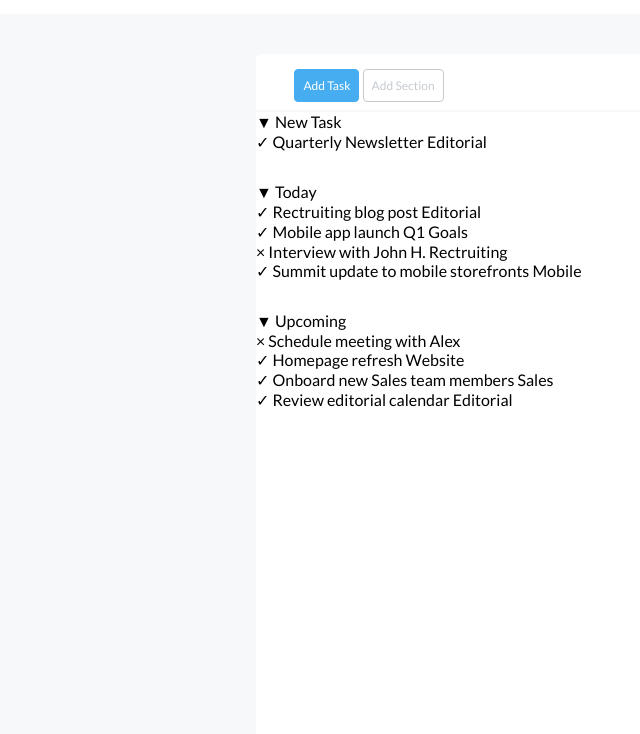
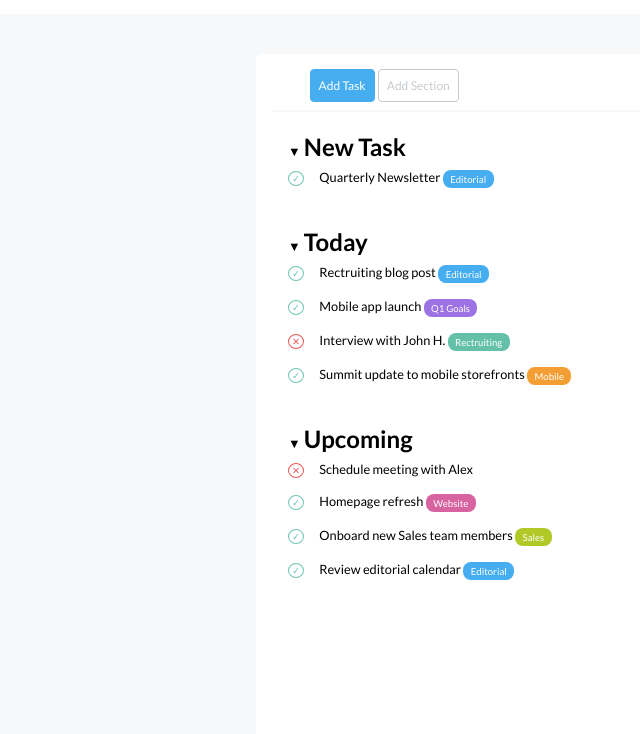
Before and after one commit to RiccardoNestola/html-css-toboolist, a plain HTML site: page index.html in a window 1280 px wide. Shown: the part 66-800 px from the top of the page, without its empty margins (0-640 px from the left). Drawn offline with Linux system fonts and the light colour scheme.

Commit message:
bug fix html class, add css

```diff
--- a/css/style.css
+++ b/css/style.css
@@ -31,6 +31,16 @@ h1 {
 
 }
 
+h2{
+    display: inline-block;
+}
+
+p{
+    font-size:0.8rem;
+    line-height: 2rem;
+}
+
+
 main {
     margin: 2.5rem auto;
 }
@@ -41,6 +51,7 @@ main {
     background-color: #FFFFFF;
     margin: 0 auto;
     border-radius: 5px;
+    padding-left: 1rem;
 }
 
 nav {
@@ -70,5 +81,71 @@ nav {
 }
 
 .task {
-    margin-bottom: 30px;
+    margin: 1.3rem 0 2rem;
+    padding-left: 1rem;
 }
+
+.arrow {
+    font-size: .8rem;
+    display: inline-block;
+}
+
+
+ .check, .uncheck {
+    height: 0.8rem;
+    width: 0.8rem;
+    padding:1px 3px ;
+    border-style: solid;
+    border-radius: 100%;
+    border-width: 1px;
+    margin-right: 0.8rem;
+    font-size: 0.6rem;
+    text-align: center;
+    line-height: 1.5rem;
+}
+
+.check {
+    color:#6DC5B1;
+    border-color: #6DC5B1;
+}
+
+.uncheck {
+    color:#EB5A54;
+    border-color: #EB5A54;
+}
+
+.label {
+    color: #FFFFFF;
+    border:none;
+    border-radius: 8px;
+    padding: 0.5% 1%;
+    font-size: 0.6rem;
+}
+
+.editorial {
+    background-color: #47ADF1;
+}
+
+.q1_goals {
+    background-color: #9C72E4;
+}
+
+.recruiting {
+    background-color: #64C0A9;
+}
+
+.mobile {
+    background-color: #F29E33;
+}
+
+.website {
+    background-color: #D863A1;
+}
+
+.sales {
+    background-color: #B0C926;
+}
+
+.credits{
+    text-align: center;
+}
--- a/index.html
+++ b/index.html
@@ -27,25 +27,28 @@
         </nav>
 
         <div class="task">
-            <div class="arrow">&#9660; New Task</div>
-            <p><span class="check">&#10003;</span> Quarterly Newsletter <span class="label_editorial">Editorial</span></p>
+            <div class="arrow">&#9660;</div>
+            <h2>New Task</h2>
+            <p><span class="check">&#10003;</span> Quarterly Newsletter <span class="label editorial">Editorial</span></p>
         </div>
 
 
         <div class="task">
-            <div class="arrow">&#9660; Today</div>
-            <p><span class="check">&#10003;</span> Rectruiting blog post <span class="label_editorial">Editorial</span></p>
-            <p><span class="check">&#10003;</span> Mobile app launch <span class="label_q1_goals">Q1 Goals</span></p>
-            <p><span class="uncheck">&#215;</span> Interview with John H. <span class="label_recruiting">Rectruiting</span></p>
-            <p><span class="check">&#10003;</span> Summit update to mobile storefronts <span class="label_mobile">Mobile</span></p>
+            <div class="arrow">&#9660;</div>
+            <h2>Today</h2>
+            <p><span class="check">&#10003;</span> Rectruiting blog post <span class="label editorial">Editorial</span></p>
+            <p><span class="check">&#10003;</span> Mobile app launch <span class="label q1_goals">Q1 Goals</span></p>
+            <p><span class="uncheck">&#10005;</span> Interview with John H. <span class="label recruiting">Rectruiting</span></p>
+            <p><span class="check">&#10003;</span> Summit update to mobile storefronts <span class="label mobile">Mobile</span></p>
         </div>
 
         <div class="task">
-            <div class="arrow">&#9660; Upcoming</div>
-            <p><span class="uncheck">&#215;</span> Schedule meeting with Alex</p>
-            <p><span class="check">&#10003;</span> Homepage refresh <span class="label_website">Website</span></p>
-            <p><span class="check">&#10003;</span> Onboard new Sales team members <span class="label_sales">Sales</span></p>
-            <p><span class="check">&#10003;</span> Review editorial calendar <span class="label_editorial">Editorial</span></p>
+            <div class="arrow">&#9660;</div>
+            <h2>Upcoming</h2>
+            <p><span class="uncheck">&#10005;</span> Schedule meeting with Alex</p>
+            <p><span class="check">&#10003;</span> Homepage refresh <span class="label website">Website</span></p>
+            <p><span class="check">&#10003;</span> Onboard new Sales team members <span class="label sales">Sales</span></p>
+            <p><span class="check">&#10003;</span> Review editorial calendar <span class="label editorial">Editorial</span></p>
         </div>
 
     </div>
@@ -53,7 +56,7 @@
 </main>
 
 <footer>
-
+    <p class="credits">Made with &hearts; by Riccardo Nestola</p>
 </footer>
 
 
```
